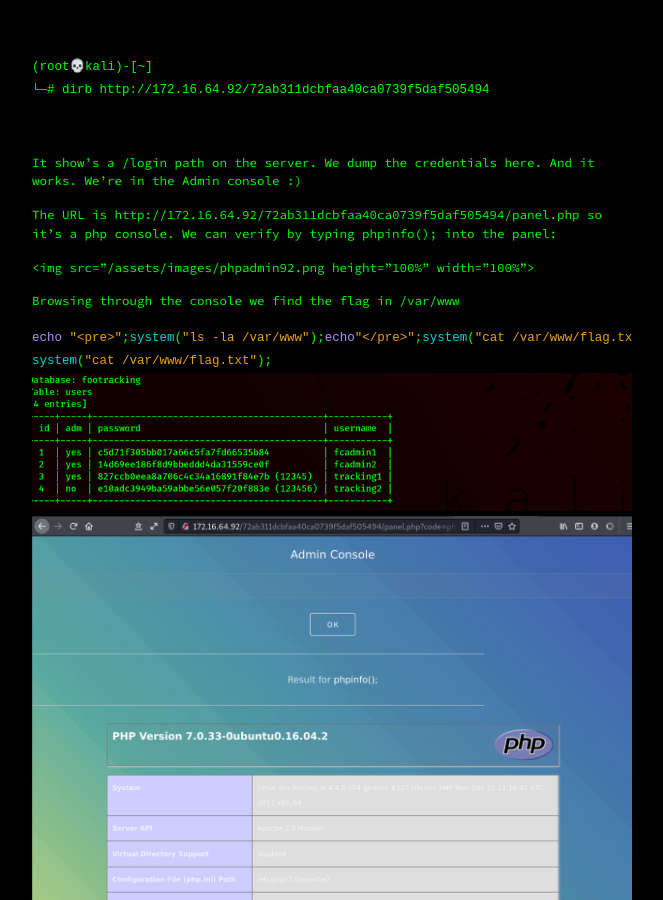
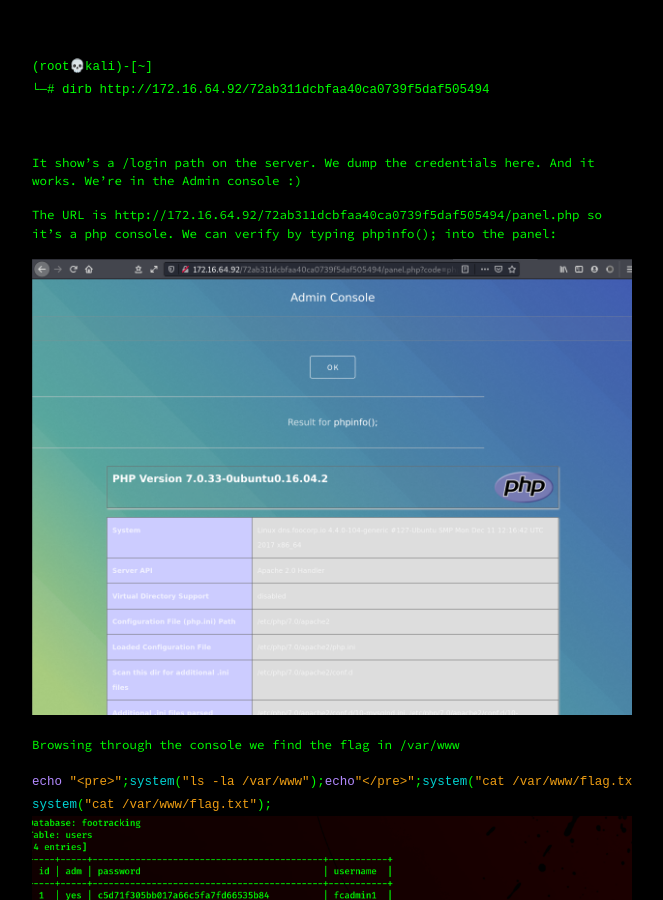
Before and after one commit to a56z/a56z.github.io, a Jekyll site: the page built from _posts/2021-02-13-exploiting-webapplications.markdown, in a window 1280 px wide and 900 px high, scrolled down 12582 px. Shown: the whole window, without its empty margins (308-971 px from the left). Built offline with Jekyll 4.4.1, drawn with Linux system fonts in a browser that asks for light colours; Markdown is read by kramdown in place of the engine named in the settings.

Commit message:
Update 2021-02-13-exploiting-webapplications.markdown

````diff
--- a/_posts/2021-02-13-exploiting-webapplications.markdown
+++ b/_posts/2021-02-13-exploiting-webapplications.markdown
@@ -596,7 +596,8 @@ It show's a /login path on the server. We dump the credentials here. And it work
 
 The URL is http://172.16.64.92/72ab311dcbfaa40ca0739f5daf505494/panel.php so it's a php console. We can verify by typing phpinfo(); into the panel:
 
-<img src="/assets/images/phpadmin92.png height="100%" width="100%">
+<img src="/assets/images/phpadmin92.png" height="100%" width="100%">
+
 
 Browsing through the console we find the flag in /var/www
 ```php
````
